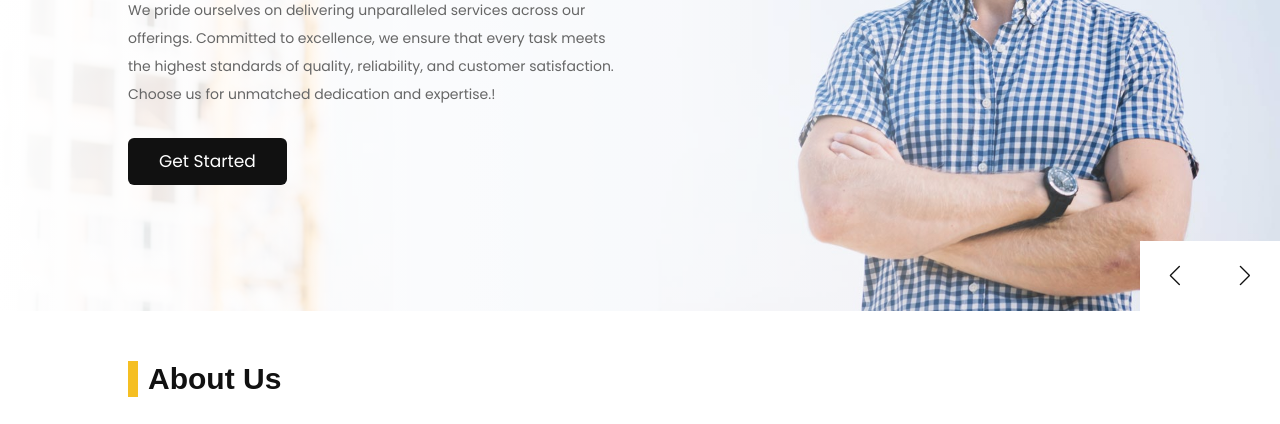
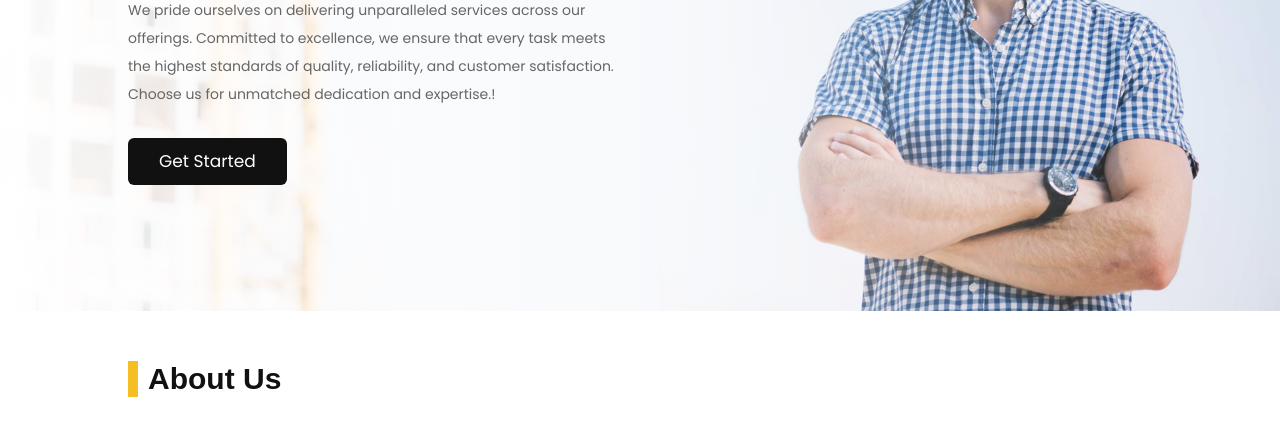
Before and after one commit to Abdullahihassan96/Absi, a plain HTML site: page index.html in a window 1280 px wide. Shown: the part 359-783 px from the top of the page. Drawn offline with nearby package versions, Linux system fonts and the light colour scheme; some packages are replaced by stand-ins of ours; a script that the page names is missing.

Commit message:
committed

```diff
--- a/index.html
+++ b/index.html
@@ -139,8 +139,8 @@
 
       </div>
 
-      <div class="swiper-button-next"></div>
-      <div class="swiper-button-prev"></div>
+      <!--<div class="swiper-button-next"></div>
+      <div class="swiper-button-prev"></div>-->
 
    </div>
 
```
